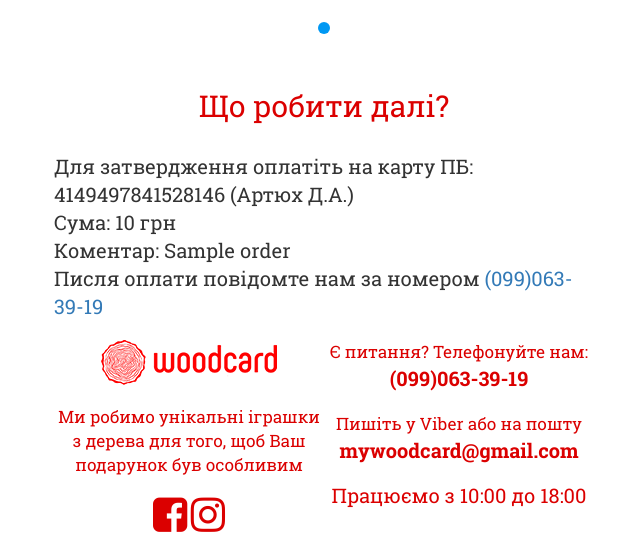
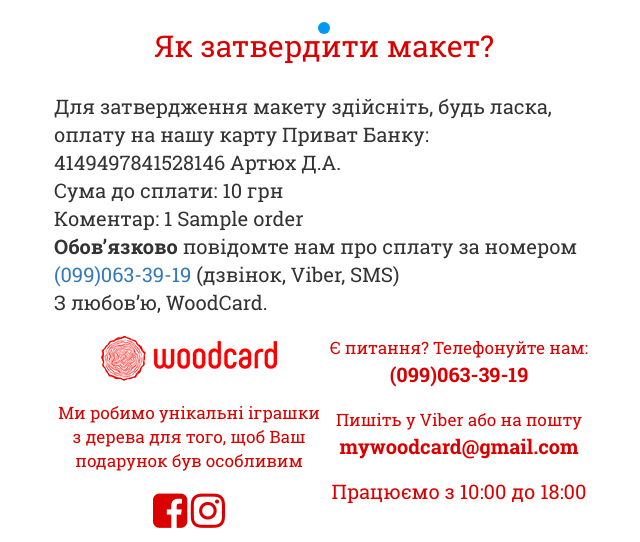
Before and after one commit to beeis/woodcard, a Symfony app: template templates/main/order.html.twig in a window 1280 px wide. Shown: the part 517-1059 px from the top of the page, without its empty margins (316-956 px from the left). Run offline with Twig, Linux system fonts and the light colour scheme; the template is opened without the code that fills it: most values are stand-ins (such as "Sample title", 1, 10 or a date in 2020); some libraries are stand-ins or nearby versions.

Commit message:
fix clients order page

```diff
--- a/public/heart-landing/js/main.js
+++ b/public/heart-landing/js/main.js
@@ -160,7 +160,9 @@
         k1 = maxSlidesOne;
     }
     let sliderOneNumbers = document.querySelector('.slider .slide-number');
-    sliderOneNumbers.textContent = `${k1}/${maxSlidesOne}`;
+    if (null !== sliderOneNumbers) {
+        sliderOneNumbers.textContent = `${k1}/${maxSlidesOne}`;
+    }
     // 2й слайдер
     let allSlidesTwo = document.querySelectorAll('.product .item');
     let maxSlidesTwo = allSlidesTwo.length;
@@ -170,7 +172,9 @@
         k2 = maxSlidesTwo;
     }
     let sliderTwoNumbers = document.querySelector('.product .slide-number');
-    sliderTwoNumbers.textContent = `${k2}/${maxSlidesTwo}`;
+    if (null !== sliderTwoNumbers) {
+        sliderTwoNumbers.textContent = `${k2}/${maxSlidesTwo}`;
+    }
     // 3й слайдер
     let allSlidesThree = document.querySelectorAll('.comment .item');
     let maxSlidesThree = allSlidesThree.length;
@@ -180,19 +184,23 @@
         k3 = maxSlidesThree;
     }
     let sliderThreeNumbers = document.querySelector('.comment .slide-number');
-    sliderThreeNumbers.textContent = `${k3}/${maxSlidesThree}`;
-    // 4й слайдер
-    // let allSlidesFor = document.querySelectorAll('.comment .item');
-    // let maxSlidesFor = allSlidesFor.length;
-    // if (k4 > maxSlidesFor) {
-    //     k4 = 1;
-    // } else if (k4 < 1) {
-    //     k4 = maxSlidesFor;
-    // }
-    // let sliderForNumbers = document.querySelector('.slider-2 .slide-number');
-    // sliderForNumbers.textContent = `${k4}/${maxSlidesFor}`;
+    if (null !== sliderThreeNumbers) {
+        sliderThreeNumbers.textContent = `${k3}/${maxSlidesThree}`;
+    }
+
+    let allSlidesFor = document.querySelectorAll('.slider-2 .item');
+    let maxSlidesFor = allSlidesFor.length;
+    if (k4 > maxSlidesFor) {
+        k4 = 1;
+    } else if (k4 < 1) {
+        k4 = maxSlidesFor;
+    }
+    let sliderForNumbers = document.querySelector('.slider-2 .slide-number');
+    if (null !== sliderForNumbers) {
+        sliderForNumbers.textContent = `${k4}/${maxSlidesFor}`;
+    }
 }
-slideNumbers()
+slideNumbers();
     // 1й слайдер
 $(".slider .carousel").swipe({
     swipe: function(event, direction, distance, duration, fingerCount, fingerData) {
@@ -250,25 +258,23 @@
     allowPageScroll: "vertical",
 
 });
-// 4й слайдер
-// $(".slider-2 .carousel").swipe({
-//     swipe: function(event, direction, distance, duration, fingerCount, fingerData) {
 
+$(".slider-2 .carousel").swipe({
+    swipe: function(event, direction, distance, duration, fingerCount, fingerData) {
+        if (direction == 'left') {
+            $(this).carousel('next');
+            k4++;
+            slideNumbers(k4);
+        }
+        if (direction == 'right') {
+            $(this).carousel('prev');
+            k4--;
+            slideNumbers(k4);
+        }
+    },
+    allowPageScroll: "vertical",
 
-//         if (direction == 'left') {
-//             $(this).carousel('next');
-//             k4++;
-//             slideNumbers(k4);
-//         }
-//         if (direction == 'right') {
-//             $(this).carousel('prev');
-//             k4--;
-//             slideNumbers(k4);
-//         }
-//     },
-//     allowPageScroll: "vertical",
-
-// });
+});
 
 
 var timer;
--- a/templates/main/order.html.twig
+++ b/templates/main/order.html.twig
@@ -24,8 +24,8 @@
         </a>
     </div>
 </header>
-<section class="slider">
-    <h2 class="title-red">WoodCard - оригінальний<br>подарунок з душею</h2>
+<section class="slider-2">
+    <h2 class="title-red">Макети Ваших валентинок WoodCard</h2>
 
     <div id="carousel-example-generic" class="carousel slide" data-ride="carousel" data-interval="false">
         <ol class="carousel-indicators">
@@ -48,11 +48,15 @@
     </div>
 </section>
 <section class="help">
-    <h2 class="title-red">Що робити далі?</h2>
+    <h2 class="title-red">Як затвердити макет?</h2>
     <div class="comment-one-description-text">
-        <p>Для затвердження оплатіть на карту ПБ: 4149497841528146 (Артюх Д.А.)</br>
-            Сума: {{ order.total }} грн</br> Коментар: {{ order.bayer_name }}</br>
-            Писля оплати повідомте нам за номером <a href="tel:+380990633919">(099)063-39-19</a></p>
+            Для затвердження макету здійсніть, будь ласка, оплату на нашу карту Приват Банку: <u>4149497841528146</u>
+            Артюх Д.А.</br>
+            Сума до сплати: {{ order.total }} грн</br>
+            Коментар: {{ order.order_id }} {{ order.bayer_name }}</br>
+            <b>Обов’язково</b> повідомте нам про сплату за номером  <a href="tel:+380990633919">(099)063-39-19</a> (дзвінок, Viber, SMS)</br>
+            З любов’ю, WoodCard.</br>
+        </p>
     </div>
 </section>
 <footer>
```
